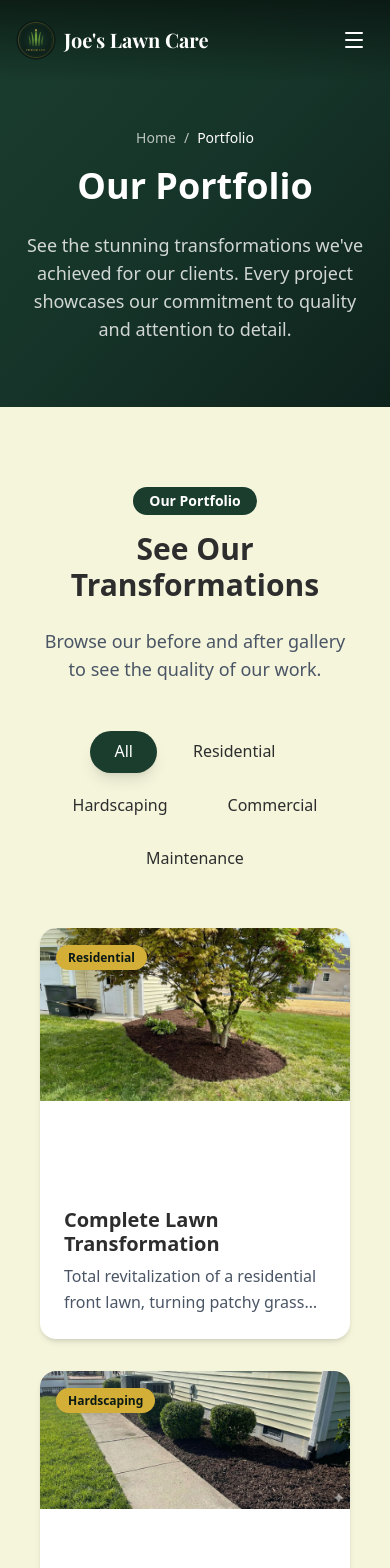
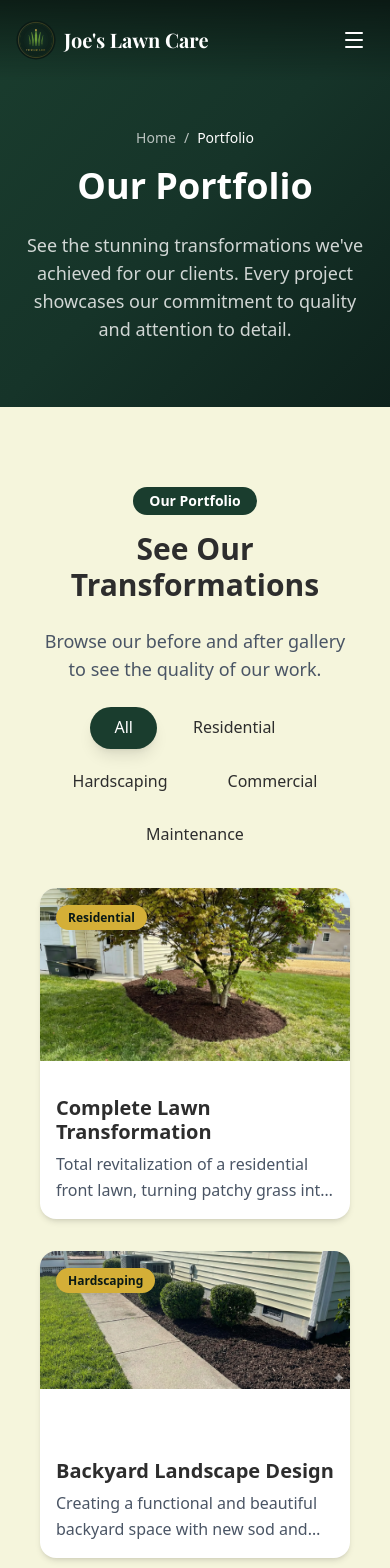
Before and after one commit to uccy553/landsacpe3, a Next.js app: page /portfolio in a window 390 px wide. Shown: the top 1568 px of the page. Built offline with nearby package versions, Linux system fonts and the light colour scheme; a web font is replaced by a local one.

Commit message:
refactor

```diff
--- a/src/components/sections/Portfolio.tsx
+++ b/src/components/sections/Portfolio.tsx
@@ -31,7 +31,7 @@ export function Portfolio({ items }: PortfolioProps) {
                     variants={fadeInUp}
                     initial="hidden"
                     animate={inView ? "visible" : "hidden"}
-                    className="text-center max-w-3xl mx-auto mb-12"
+                    className="text-center max-w-3xl mx-auto mb-6 md:mb-12"
                 >
                     <span className="inline-block px-4 py-1 bg-primary-500 text-white rounded-full text-sm font-semibold mb-4">
                         Our Portfolio
@@ -50,7 +50,7 @@ export function Portfolio({ items }: PortfolioProps) {
                     initial="hidden"
                     animate={inView ? "visible" : "hidden"}
                     transition={{ delay: 0.1 }}
-                    className="flex flex-wrap justify-center gap-3 mb-12"
+                    className="flex flex-wrap justify-center gap-3 mb-8 md:mb-12"
                 >
                     {categories.map((category) => (
                         <button
@@ -86,7 +86,7 @@ export function Portfolio({ items }: PortfolioProps) {
                                 onClick={() => setLightboxItem(item)}
                             >
                                 {/* Image Container with Before/After Slider */}
-                                <div className="relative h-64 overflow-hidden">
+                                <div className="relative h-48 md:h-64 overflow-hidden">
                                     <img
                                         src={item.afterImage}
                                         alt={item.title}
@@ -110,7 +110,7 @@ export function Portfolio({ items }: PortfolioProps) {
                                 </div>
 
                                 {/* Content */}
-                                <div className="p-6">
+                                <div className="p-4 md:p-6">
                                     <h3 className="font-heading text-xl font-bold text-charcoal mb-2">
                                         {item.title}
                                     </h3>
@@ -149,7 +149,7 @@ export function Portfolio({ items }: PortfolioProps) {
                             </button>
 
                             {/* Image */}
-                            <div className="relative h-[60vh] overflow-hidden bg-gray-100">
+                            <div className="relative w-full max-h-[80vh] overflow-y-auto overflow-x-hidden">
                                 <BeforeAfterSlider
                                     beforeImage={lightboxItem.beforeImage}
                                     afterImage={lightboxItem.afterImage}
--- a/src/components/ui/BeforeAfterSlider.tsx
+++ b/src/components/ui/BeforeAfterSlider.tsx
@@ -80,14 +80,14 @@ export function BeforeAfterSlider({
     return (
         <div
             ref={containerRef}
-            className={`relative w-full h-full overflow-hidden select-none cursor-ew-resize ${className}`}
+            className={`relative w-full select-none cursor-ew-resize ${className}`}
             onClick={handleContainerClick}
         >
-            {/* After Image (Background) */}
+            {/* After Image (Background - Defines Size) */}
             <img
                 src={afterImage}
                 alt={`After ${alt}`}
-                className="absolute inset-0 w-full h-full object-cover"
+                className="block w-full h-auto"
                 draggable={false}
             />
 
```
